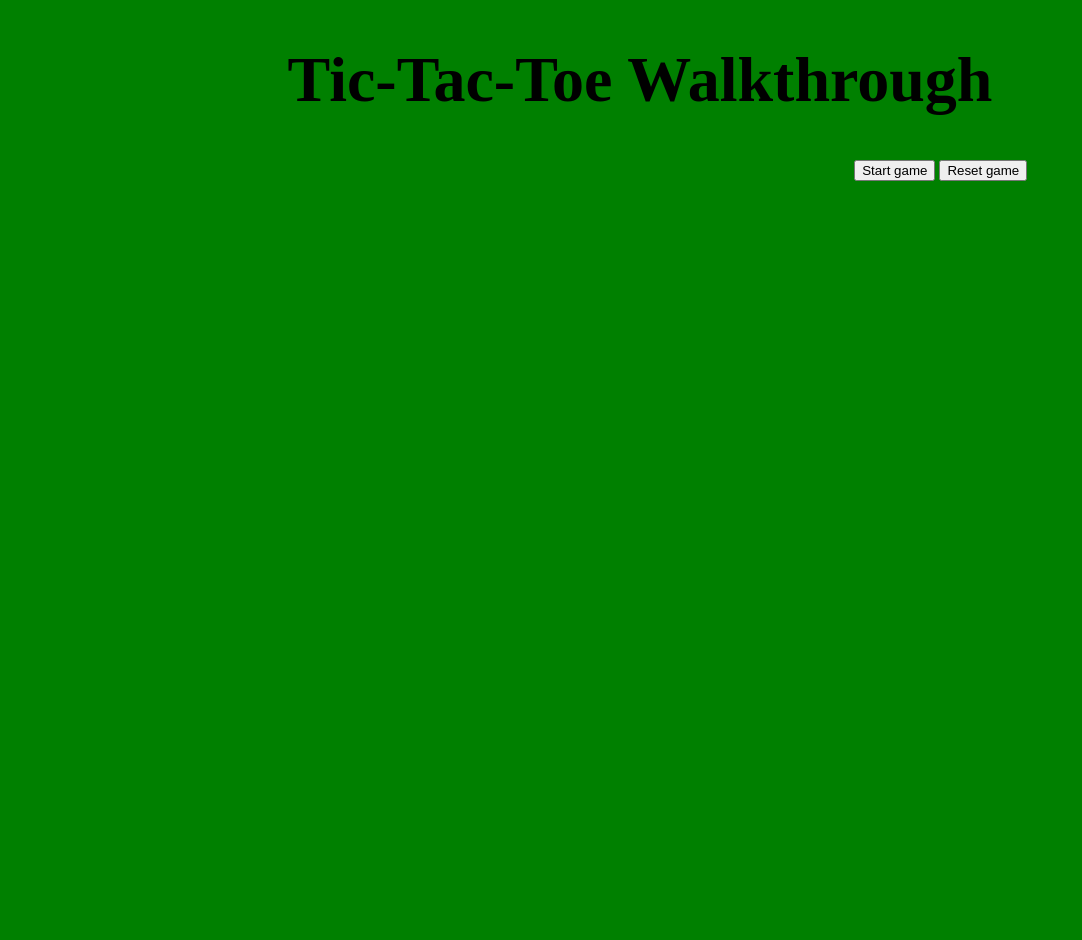
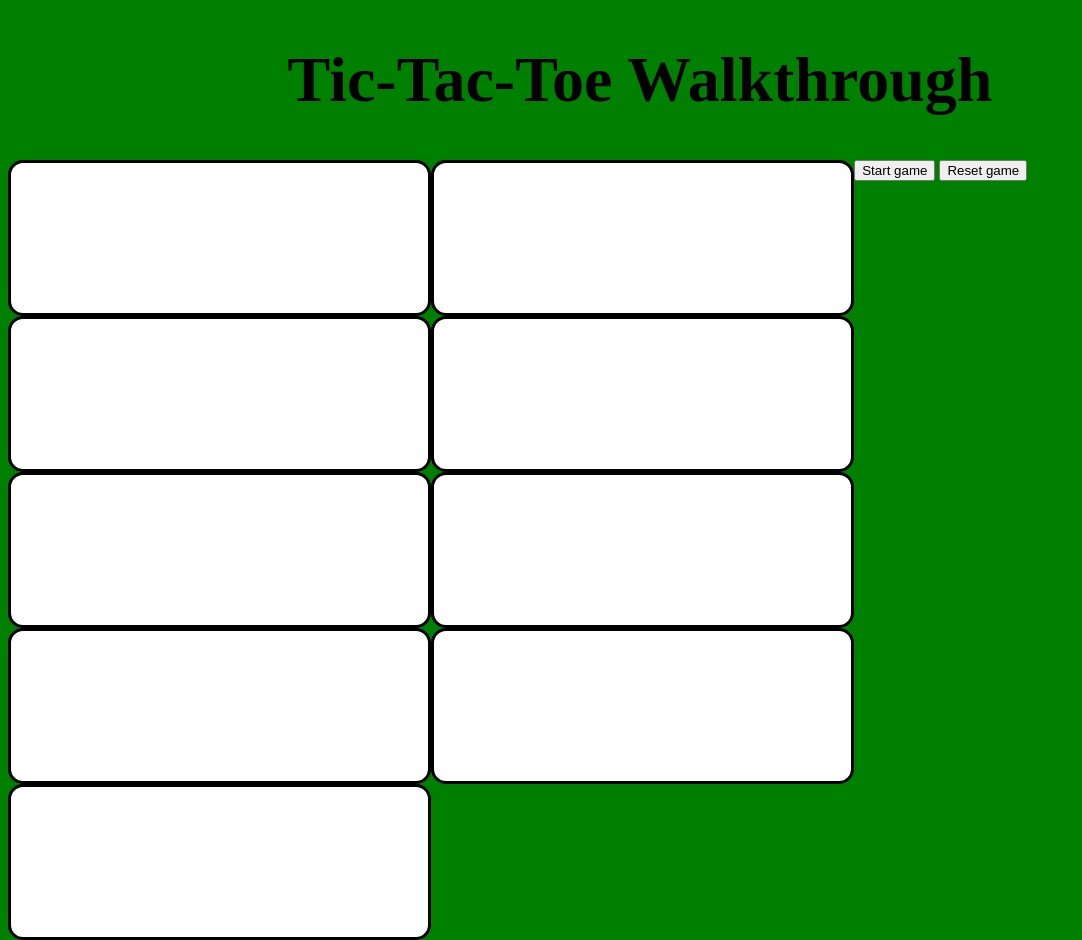
Before and after one commit to EricFithian/321-tic-tac-toe, a plain HTML site: page index.html in a window 1280 px wide. Both pictures are taken after a click on the button "Reset game". Shown: the whole page, without its empty margins (0-1082 px from the left). Drawn offline with Linux system fonts and the light colour scheme.

Commit message:
Minor changes

```diff
--- a/app.js
+++ b/app.js
@@ -1,14 +1,15 @@
 // All of the DOM elements I'm grabbing
 let squares = document.querySelectorAll('.square')
 console.log(squares);
+let start = document.querySelector('.start')
+// console.log(start)
+let reset = document.querySelector('.reset')
 let illegal = document.querySelector('.illegal')
-let start = document.querySelector('.start')
-let reset = document.querySelector('.reset')
 let winningDiv = document.querySelector('.winner')
 
 // Global variables that I am setting
-let count = 0;
-let activeGame = true;
+let moves = 0;
+let activeGame = false;
 let player = 'X'
 let winners = [
     [squares[0], squares[1], squares[2]],
@@ -48,13 +49,15 @@ function anyWinnerYet() {
 }
 
 // function isATie() {
-//     if(count === 9) winningDiv.innerHTML = "The game is a tie";
+//     if(moves === 9) winningDiv.innerHTML = "The game is a tie";
 // }
 
 start.addEventListener('click', () => {
-    for(let i = 0; i < squares.length; i++) {
-        squares[i].classList.remove('hidden')
-    }
+    // for(let i = 0; i < squares.length; i++) {
+    //     squares[i].classList.remove('hidden');
+    // }
+    illegal.innerHTML = ''
+    activeGame = true;
 })
 
 
@@ -66,7 +69,7 @@ reset.addEventListener('click', () => {
         square.classList.remove('red');
         activeGame = true;
         winningDiv.innerHTML = '';
-        count = 0;
+        moves = 0;
         player = 'X'
     })
 })
@@ -80,9 +83,9 @@ function changePlayer () {
     else if(player === 'O') {
         player = 'X';
     }
-    else {
-        console.log("I have no clue whatsoever where I went wrong");
-    }
+    // else {
+    //     console.log("I have no clue whatsoever where I went wrong");
+    // }
 }
 
 squares.forEach(square => {
@@ -90,17 +93,17 @@ squares.forEach(square => {
         if(square.innerHTML === '' && activeGame === true) {
             illegal.innerHTML = ''
             square.innerHTML = player;
-            anyWinnerYet();
-            changePlayer();
-            count++;
-            if(count === 9) {
-                winningDiv.innerHTML = "The game is a tie and it's over"
-                activeGame = false;
-            }
             if(player === 'X') {
                 square.classList.add('red')
             } else {
                 square.classList.add('blue');
+            }
+            anyWinnerYet();
+            changePlayer();
+            moves++;
+            if(moves === 9) {
+                winningDiv.innerHTML = "The game is a tie and it's over"
+                activeGame = false;
             }
             // console.log("I hope this worked");
         } else if(square.innerHTML) {
--- a/index.html
+++ b/index.html
@@ -11,15 +11,15 @@
 <body>
     <h1>Tic-Tac-Toe Walkthrough</h1>
     <div class="gameboard">
-        <div class="hidden square"></div>
-        <div class="hidden square"></div>
-        <div class="hidden square"></div>
-        <div class="hidden square"></div>
-        <div class="hidden square"></div>
-        <div class="hidden square"></div>
-        <div class="hidden square"></div>
-        <div class="hidden square"></div>
-        <div class="hidden square"></div>
+        <div class="square"></div>
+        <div class="square"></div>
+        <div class="square"></div>
+        <div class="square"></div>
+        <div class="square"></div>
+        <div class="square"></div>
+        <div class="square"></div>
+        <div class="square"></div>
+        <div class="square"></div>
     </div>
     <div class="illegal"></div>
     <div class="winner"></div>
```
